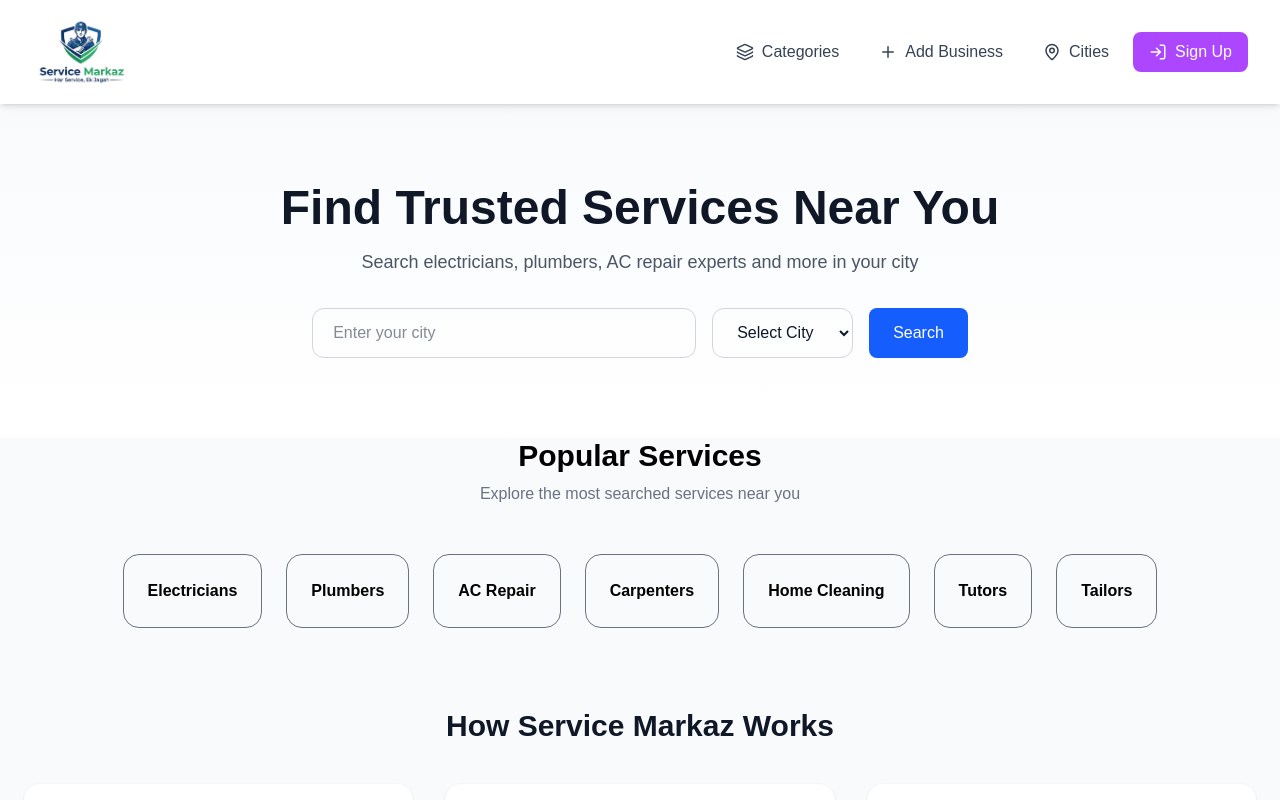
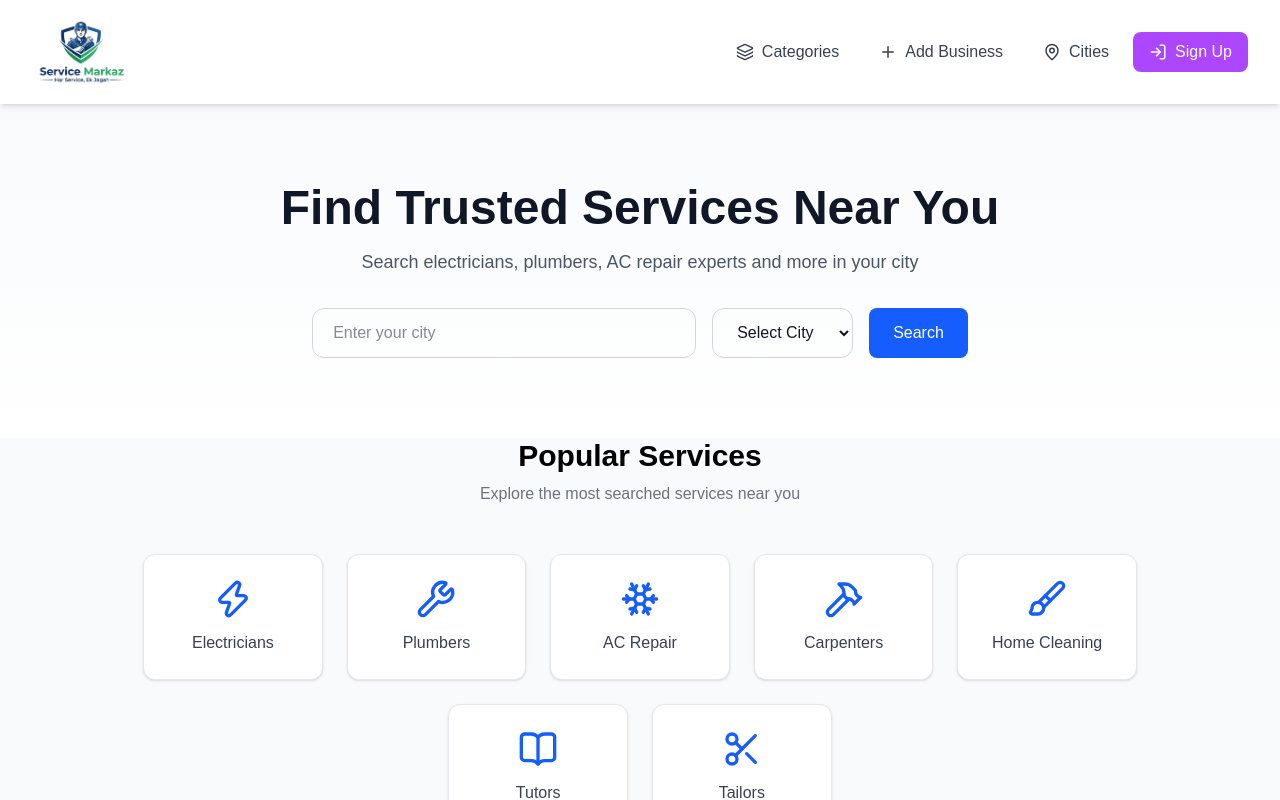
Before and after one commit to abdullahwebdev9176/service-markaz, a Next.js app: page / in a window 1280 px wide. Shown: the top 800 px of the page. Built offline with nearby package versions, Linux system fonts and the light colour scheme.

Commit message:
updated page

```diff
--- /dev/null
+++ b/src/app/categories/[category]/page.jsx
@@ -0,0 +1,66 @@
+import Link from "next/link";
+import { categories } from "@/data/categories";
+import { cities } from "@/data/cities";
+import SectionHeading from "@/app/components/ui/SectionHeading";
+import IntroSection from "@/app/components/ui/IntroSection";
+
+const page = async ({ params }) => {
+  const { category } = await params;
+
+  // Find category details
+  const categoryObj = categories.find((cat) => cat.slug === category);
+
+  if (!categoryObj) {
+    return (
+      <div className="min-h-screen bg-gray-50 flex items-center justify-center">
+        <div className="text-center">
+          <h1 className="text-3xl font-bold text-gray-800">Category not found</h1>
+          <Link href="/categories" className="text-blue-600 hover:underline mt-4 inline-block">
+            Back to categories
+          </Link>
+        </div>
+      </div>
+    );
+  }
+
+  const introTitle = `${categoryObj.name} - Choose Your City`;
+  const introSubtitle = `Select your city to find trusted ${categoryObj.name.toLowerCase()} service providers.`;
+
+  return (
+    <div className="min-h-screen bg-gray-50">
+      {/* Hero Section */}
+      <IntroSection title={introTitle} subtitle={introSubtitle} />
+
+      {/* Cities Grid */}
+      <section className="max-w-6xl mx-auto px-6 py-14">
+        <SectionHeading
+          title={`${categoryObj.name} Available in`}
+          subtitle="Click on your city to browse service providers"
+        />
+
+        <div className="flex flex-wrap justify-center gap-6">
+          {cities.map((city, index) => (
+            <Link
+              key={index}
+              href={`/cities/${city.toLowerCase()}/${categoryObj.slug}`}
+              className="bg-white border border-gray-200 shadow-sm rounded-xl px-6 py-4 hover:shadow-md hover:-translate-y-1 transition w-[45%] sm:w-[30%] md:w-[22%] lg:w-[18%] text-center"
+            >
+              <p className="text-gray-800 font-medium">{city}</p>
+            </Link>
+          ))}
+        </div>
+      </section>
+
+      {/* Back Link */}
+      <section className="bg-white py-8">
+        <div className="max-w-6xl mx-auto px-6 text-center">
+          <Link href="/categories" className="text-blue-600 hover:underline">
+            ← Back to all categories
+          </Link>
+        </div>
+      </section>
+    </div>
+  );
+};
+
+export default page;
--- a/src/app/categories/page.jsx
+++ b/src/app/categories/page.jsx
@@ -1,27 +1,10 @@
 import Link from "next/link";
-import {
-  Wrench,
-  Zap,
-  BookOpen,
-  Scissors,
-  Brush,
-  Hammer,
-  Snowflake
-} from "lucide-react";
+import { categories } from "@/data/categories";
 
 import SectionHeading from "../components/ui/SectionHeading";
+import CategoriesGrid from "../components/CategoriesGrid";
+import IntroSection from "../components/ui/IntroSection";
 import PrimaryBtn from "../components/ui/PrimaryBtn";
-import IntroSection from "../components/ui/IntroSection";
-
-const categories = [
-  { name: "Electricians", icon: Zap },
-  { name: "Plumbers", icon: Wrench },
-  { name: "AC Repair", icon: Snowflake },
-  { name: "Carpenters", icon: Hammer },
-  { name: "Home Cleaning", icon: Brush },
-  { name: "Tutors", icon: BookOpen },
-  { name: "Tailors", icon: Scissors },
-];
 
 const introTitle = "Browse Service Categories";
 const introSubtitle =
@@ -46,31 +29,7 @@ export default function CategoriesPage() {
           subtitle="Browse through our most popular service categories"
         />
 
-        <div className="flex flex-wrap justify-center gap-6">
-
-          {categories.map((category, index) => {
-            const Icon = category.icon;
-
-            return (
-              <Link
-                key={index}
-                href={`/categories/${category.name.toLowerCase()}`}
-                className="w-[45%] sm:w-[30%] md:w-[22%] lg:w-[18%] bg-white border border-gray-200 shadow-sm rounded-xl p-6 text-center hover:shadow-md hover:-translate-y-1 transition"
-              >
-                <Icon
-                  size={40}
-                  className="mx-auto text-blue-600"
-                />
-
-                <p className="mt-3 font-medium text-gray-700">
-                  {category.name}
-                </p>
-
-              </Link>
-            );
-          })}
-
-        </div>
+        <CategoriesGrid categories={categories} />
 
       </section>
 
--- a/src/app/cities/[city]/page.jsx
+++ b/src/app/cities/[city]/page.jsx
@@ -2,6 +2,7 @@ import React from 'react'
 import { categories } from "@/data/categories";
 import Link from "next/link";
 import SectionHeading from '@/app/components/ui/SectionHeading';
+import CategoriesGrid from '@/app/components/CategoriesGrid';
 
 const page = async ({ params }) => {
 
@@ -28,22 +29,10 @@ const page = async ({ params }) => {
                     subtitle="Select a category to view local service providers"
                 />
 
-                <div className="flex flex-wrap justify-center gap-6">
-                    {categories.map((category) => {
-                        const Icon = category.icon;
-
-                        return (
-                            <Link
-                                key={category.slug}
-                                href={`/cities/${city}/${category.slug}`}
-                                className="bg-white border border-gray-200 shadow-sm rounded-xl px-6 py-6 hover:shadow-md hover:-translate-y-1 transition w-[45%] sm:w-[30%] md:w-[22%] lg:w-[18%] text-center"
-                            >
-                                <Icon size={40} className="mx-auto text-blue-600" />
-                                <p className="mt-3 text-gray-700 font-medium">{category.name}</p>
-                            </Link>
-                        );
-                    })}
-                </div>
+                <CategoriesGrid
+                    categories={categories}
+                    href={(category) => `/cities/${city}/${category.slug}`}
+                />
             </section>
 
         </div>
--- /dev/null
+++ b/src/app/components/CategoriesGrid.jsx
@@ -0,0 +1,30 @@
+import React from 'react';
+import Link from 'next/link';
+
+const CategoriesGrid = ({
+  categories,
+  href = (category) => `/categories/${category.slug}`,
+  className = "w-[45%] sm:w-[30%] md:w-[22%] lg:w-[18%]"
+}) => {
+  return (
+    <div className="flex flex-wrap justify-center gap-6">
+      {categories.map((category) => {
+        const Icon = category.icon;
+        return (
+          <Link
+            key={category.slug}
+            href={href(category)}
+            className={`${className} bg-white border border-gray-200 shadow-sm rounded-xl p-6 text-center hover:shadow-md hover:-translate-y-1 transition`}
+          >
+            <Icon size={40} className="mx-auto text-blue-600" />
+            <p className="mt-3 font-medium text-gray-700">
+              {category.name}
+            </p>
+          </Link>
+        );
+      })}
+    </div>
+  );
+};
+
+export default CategoriesGrid;
--- a/src/app/components/home/CategoriesSection.jsx
+++ b/src/app/components/home/CategoriesSection.jsx
@@ -1,6 +1,7 @@
 import { categories } from '@/data/categories'
 import React from 'react'
 import SectionHeading from '../ui/SectionHeading'
+import CategoriesGrid from '../CategoriesGrid'
 
 const CategoriesSection = () => {
   return (
@@ -14,16 +15,7 @@ const CategoriesSection = () => {
           </p>
         </div>
 
-        <div className="max-w-7xl mx-auto flex flex-wrap gap-6 justify-center">
-          {categories.map((service, index) => (
-            <div
-              key={index}
-              className="p-6 border border-gray-500 rounded-2xl hover:shadow-md transition cursor-pointer text-center"
-            >
-              <h3 className="font-semibold">{service.name}</h3>
-            </div>
-          ))}
-        </div>
+        <CategoriesGrid categories={categories} />
       </section>
 
     </>
```
